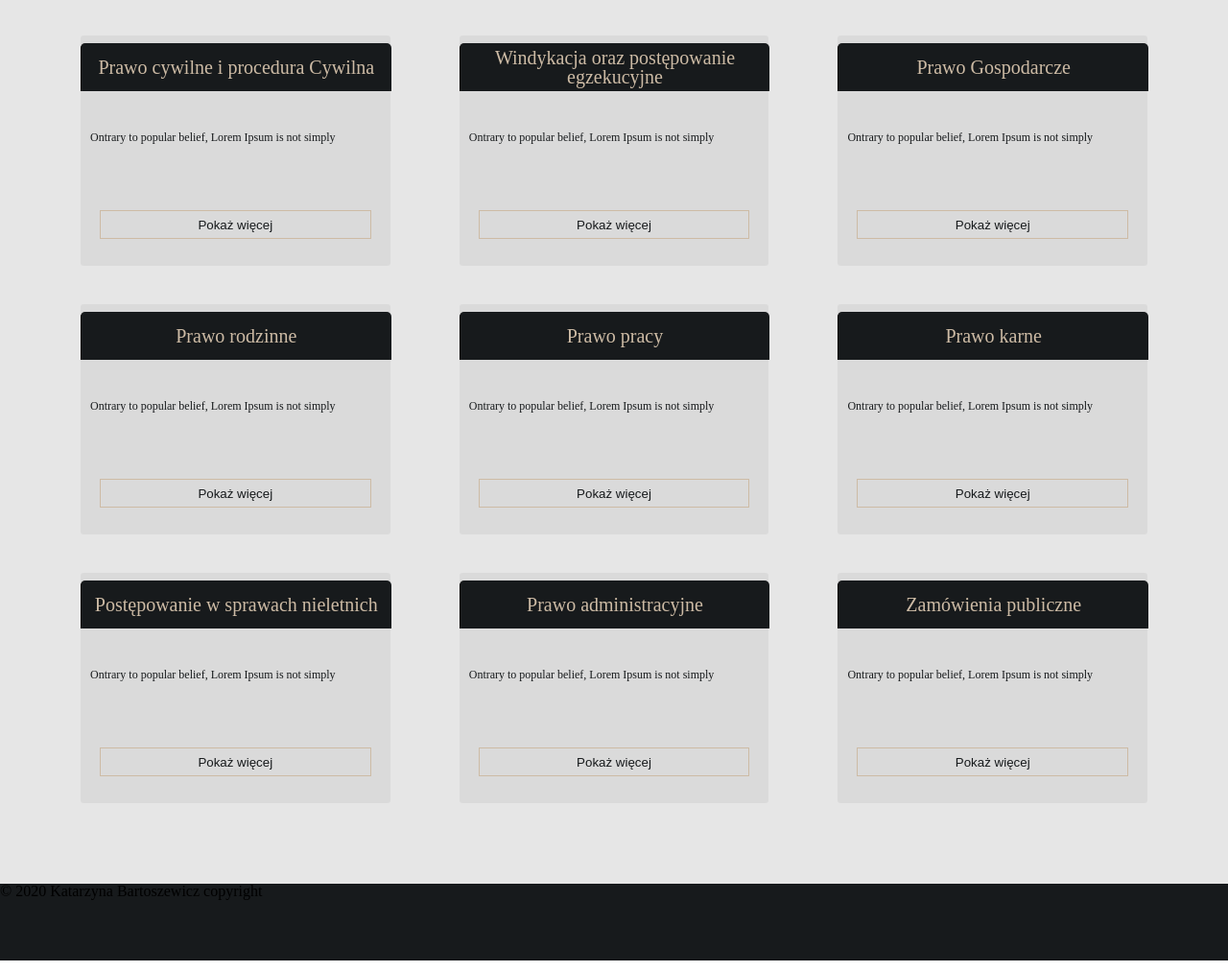
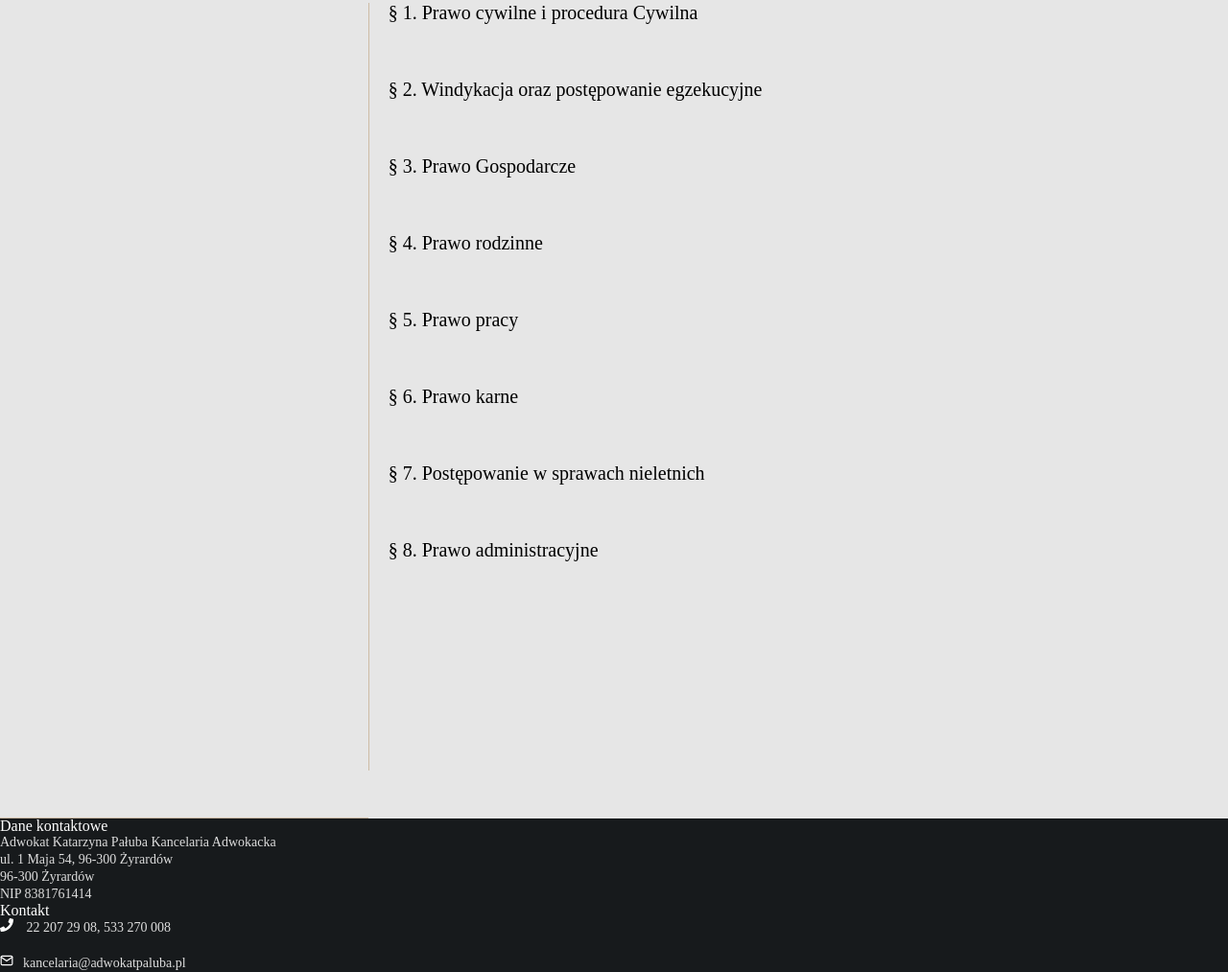
Before and after one commit to JacekMusz/kancelaria-adwokacka, a Gatsby site: page /dzialyprawa in a window 1280 px wide. Shown: the part 127-1140 px from the top of the page at 96% size. Built offline with nearby package versions, Linux system fonts and the light colour scheme; Gatsby itself is replaced by a stand-in of ours; a web font is replaced by a local one.

Commit message:
Dzialy prawa - changed Page skeleton

```diff
--- a/gatsby-config.js
+++ b/gatsby-config.js
@@ -31,6 +31,7 @@ module.exports = {
     `gatsby-transformer-sharp`,
     `gatsby-plugin-sharp`,
     `gatsby-plugin-styled-components`,
+    `gatsby-plugin-smoothscroll`,
     {
       resolve: `gatsby-plugin-manifest`,
       options: {
--- a/package.json
+++ b/package.json
@@ -13,6 +13,7 @@
     "gatsby-plugin-offline": "^3.2.12",
     "gatsby-plugin-react-helmet": "^3.3.5",
     "gatsby-plugin-sharp": "^2.6.13",
+    "gatsby-plugin-smoothscroll": "^1.2.0",
     "gatsby-plugin-styled-components": "^3.3.9",
     "gatsby-plugin-web-font-loader": "^1.0.4",
     "gatsby-source-filesystem": "^2.3.13",
@@ -21,6 +22,7 @@
     "react": "^16.12.0",
     "react-dom": "^16.12.0",
     "react-helmet": "^6.1.0",
+    "react-scroll": "^1.8.0",
     "styled-components": "^5.1.1"
   },
   "devDependencies": {
--- a/src/components/Elements/article.js
+++ b/src/components/Elements/article.js
@@ -32,7 +32,7 @@ const Article = styled.article`
 
   &:hover {
     background-color: rgba(0, 0, 0, 0.03);
-    transform: scale(1.02);
+    transform: scale(1.015);
   }
 `
 const StyledButton = styled.button`
--- a/src/components/Elements/lawDepartmentsSections.js
+++ b/src/components/Elements/lawDepartmentsSections.js
@@ -1,47 +1,42 @@
-import React from "react"
+import React, { useState } from "react"
 import styled from "styled-components"
 
 const LawDepartment = styled.section`
-  width: 28%;
-  min-height: 30vh;
+  width: 90%;
   display: flex;
   flex-direction: column;
-  justify-content: center;
-  background-color: rgba(0, 0, 0, 0.05);
+  justify-content: start;
   color: #171a1c;
-  margin: 20px;
   border-radius: 3px;
   transition: 0.3s;
+  margin-bottom: 60px;
   position: relative;
+
   .law-department__title {
-    color: #cdbba5;
+    color: black;
     display: block;
     font-size: 20px;
-    width: 100%;
-    height: 50px;
     position: relative;
-    display: flex;
-    justify-content: center;
-    align-items: center;
-    text-align: center;
-    top: 0;
-    border-left: 1px solid black;
-    background-color: #171a1c;
     border-radius: 5px 5px 0 0;
+    cursor: ${({ showText }) => (showText ? null : "pointer")};
+    transition: 0.4s;
+    padding-left: ${({ showText }) => (showText ? "50px" : "20px")};
+    &:hover {
+      padding-left: 50px;
+    }
   }
-  .law-department__entry-text {
-    font-size: 12px;
+  .law-department__text {
+    padding: 10px 20px;
+    font-size: 15px;
+    line-height: 22px;
     margin: 10px;
-  }
-  &:hover {
-    transform: scale(1.03);
-    box-shadow: 5px 5px 5px #171a1c;
+    transition: 0.5s;
   }
 `
 const StyledButton = styled.button`
-  min-width: 150px;
+  width: 150px;
   height: 30px;
-  margin: 60px 20px 20px 20px;
+  margin: 0 5px;
   padding: 5px 15px;
   border: none;
   border: 1px solid #cdbba5;
@@ -49,6 +44,7 @@ const StyledButton = styled.button`
   cursor: pointer;
   transition: 0.5s;
   color: #171a1c;
+  align-self: flex-end;
   &:hover {
     color: #171a1c;
     background-color: #cdbba5;
@@ -56,13 +52,24 @@ const StyledButton = styled.button`
 `
 
 const LawDepartmentsSections = ({ title, entryText, text }) => {
+  const [showText, setShowText] = useState(false)
+  const [titleHovered, setTitleHovered] = useState(false)
   return (
-    <LawDepartment>
-      <h6 className="law-department__title">{title}</h6>
-      <br />
-      <br />
-      <p className="law-department__entry-text">{entryText}</p>
-      <StyledButton>Pokaż więcej</StyledButton>
+    <LawDepartment showText={showText}>
+      <h6
+        className="law-department__title"
+        onMouseOver={() => setTitleHovered(true)}
+        onMouseLeave={() => setTitleHovered(false)}
+        onClick={() => setShowText(true)}
+      >
+        {title}
+      </h6>
+      {showText && <p className="law-department__text">{text}</p>}
+      {showText && (
+        <StyledButton onClick={() => setShowText(!showText)}>
+          {"Schowaj"}
+        </StyledButton>
+      )}
     </LawDepartment>
   )
 }
--- a/src/components/layout.js
+++ b/src/components/layout.js
@@ -4,6 +4,8 @@ import { useStaticQuery, graphql } from "gatsby"
 import Header from "./header"
 import "./layout.css"
 import styled from "styled-components"
+import { FaPhone } from "react-icons/fa"
+import { FiMail } from "react-icons/fi"
 
 const MainContainer = styled.div`
   max-width: 100vw;
@@ -12,10 +14,10 @@ const MainContainer = styled.div`
 const MainContent = styled.main`
   padding-top: 10vh;
   max-width: 100vw;
+  background-color: rgb(230, 230, 230);
 `
 const Footer = styled.footer`
   background-color: #171a1c;
-  height: 10vh;
 `
 const Layout = ({ children }) => {
   const data = useStaticQuery(graphql`
@@ -28,12 +30,104 @@ const Layout = ({ children }) => {
     }
   `)
 
+  const StyledAdrress = styled.address`
+    display: flex;
+    flex-direction: column;
+    width: 48%;
+    color: white;
+    .adrress-icon {
+      color: white;
+      margin-right: 10px;
+    }
+    h3 {
+      font-size: 14px;
+    }
+    p {
+      font-size: 12px;
+      color: #ddd;
+      line-height: 16px;
+    }
+
+    @media (min-width: 360px) {
+      width: 45%;
+    }
+
+    @media (min-width: 410px) {
+      h3 {
+        font-size: 15px;
+      }
+      p {
+        font-size: 12px;
+        line-height: 15px;
+      }
+    }
+    /* Media for iPad (768px) */
+    @media (min-width: 767px) {
+      width: 40%;
+      h3 {
+        font-size: 16px;
+      }
+      p {
+        font-size: 13px;
+        line-height: 16px;
+      }
+    }
+    @media (min-width: 1199px) {
+      h3 {
+        font-size: 18px;
+      }
+      p {
+        font-size: 14px;
+        line-height: 18px;
+      }
+    }
+    @media (min-width: 1599px) {
+      h3 {
+        font-size: 20px;
+      }
+      p {
+        font-size: 15px;
+        line-height: 19px;
+      }
+    }
+  `
+
+  const CopyrightWrapper = styled.div`
+    position: absolute;
+    bottom: 5px;
+    right: 10px;
+    font-size: 8px;
+  `
   return (
     <MainContainer>
       <Header siteTitle={data.site.siteMetadata.title} />
       <MainContent>{children}</MainContent>
       <Footer>
-        © {new Date().getFullYear()} Katarzyna Bartoszewicz copyright
+        <StyledAdrress>
+          <h4>Dane kontaktowe</h4>
+          <p>
+            Adwokat Katarzyna Pałuba Kancelaria Adwokacka
+            <br />
+            ul. 1 Maja 54, 96-300 Żyrardów
+            <br />
+            96-300 Żyrardów
+            <br />
+            NIP 8381761414
+          </p>
+        </StyledAdrress>
+        <StyledAdrress>
+          <h4>Kontakt</h4>
+          <p>
+            <FaPhone className="adrress-icon" /> 22 207 29 08, 533 270 008
+            <br />
+            <br />
+            <FiMail className="adrress-icon" />
+            kancelaria@adwokatpaluba.pl
+          </p>
+        </StyledAdrress>
+        <CopyrightWrapper>
+          {/* &copy; Copyright {d.getFullYear()}, Katarzyna Bartoszewicz */}
+        </CopyrightWrapper>
       </Footer>
     </MainContainer>
   )
--- a/src/pages/dzialyprawa.js
+++ b/src/pages/dzialyprawa.js
@@ -5,77 +5,47 @@ import SEO from "../components/seo"
 import styled from "styled-components"
 import LawDepartmentsSections from "./../components/Elements/lawDepartmentsSections"
 
+const PageContainer = styled.div`
+  min-height: 100vh;
+  width: 100%;
+  display: flex;
+  flex-direction: row;
+  justify-content: "space-between";
+  align-items: "space-around";
+  overflow: hidden;
+`
 const SectionsContainer = styled.div`
   min-height: 100vh;
-  width: 90%;
-  background-color: rgb(230, 230, 230);
+  width: 70%;
+  margin: 50px 0;
   display: flex;
-  flex-wrap: wrap;
-  padding: 5%;
-  justify-content: space-between;
-  align-items: "space-between";
+  flex-direction: column;
+  justify-content: "space-between";
+  align-items: "space-around";
+  border-left: 1px solid #cdbba5;
 `
 
-const sections = [
-  {
-    name: "Prawo cywilne i procedura Cywilna",
-    entryText: "Ontrary to popular belief, Lorem Ipsum is not simply",
-    text:
-      "Ontrary to popular belief, Lorem Ipsum is not simply random text. It has roots in a piece of classical Latin literature from 45 BC, making it over 2000 years old. Richard McClintock, a Latin professor at Hampden-Sydney College in Virginia, looked up one of the more obscure Latin words, consectetur, from a Lorem Ipsum passage, and going through the cites of the word in classical literature, discovered the undoubtable source. Lorem Ipsum comes from sections 1.10.32 and 1.10.33 of(The Extremes of Good and Evil) by Cicero, written in 45 BC. This book is a treatise on the theory of ethics, very popular during the Renaissance. The first line of Lorem Ipsum, , comes from a line in section 1.10.32",
-  },
-  {
-    name: "Windykacja oraz postępowanie egzekucyjne",
-    entryText: "Ontrary to popular belief, Lorem Ipsum is not simply",
-    text:
-      "Ontrary to popular belief, Lorem Ipsum is not simply random text. It has roots in a piece of classical Latin literature from 45 BC, making it over 2000 years old. Richard McClintock, a Latin professor at Hampden-Sydney College in Virginia, looked up one of the more obscure Latin words, consectetur, from a Lorem Ipsum passage, and going through the cites of the word in classical literature, discovered the undoubtable source. Lorem Ipsum comes from sections 1.10.32 and 1.10.33 of(The Extremes of Good and Evil) by Cicero, written in 45 BC. This book is a treatise on the theory of ethics, very popular during the Renaissance. The first line of Lorem Ipsum, , comes from a line in section 1.10.32",
-  },
-  {
-    name: " Prawo Gospodarcze",
-    entryText: "Ontrary to popular belief, Lorem Ipsum is not simply",
-    text:
-      "Ontrary to popular belief, Lorem Ipsum is not simply random text. It has roots in a piece of classical Latin literature from 45 BC, making it over 2000 years old. Richard McClintock, a Latin professor at Hampden-Sydney College in Virginia, looked up one of the more obscure Latin words, consectetur, from a Lorem Ipsum passage, and going through the cites of the word in classical literature, discovered the undoubtable source. Lorem Ipsum comes from sections 1.10.32 and 1.10.33 of(The Extremes of Good and Evil) by Cicero, written in 45 BC. This book is a treatise on the theory of ethics, very popular during the Renaissance. The first line of Lorem Ipsum, , comes from a line in section 1.10.32",
-  },
-  {
-    name: "Prawo rodzinne",
-    entryText: "Ontrary to popular belief, Lorem Ipsum is not simply",
-    text:
-      "Ontrary to popular belief, Lorem Ipsum is not simply random text. It has roots in a piece of classical Latin literature from 45 BC, making it over 2000 years old. Richard McClintock, a Latin professor at Hampden-Sydney College in Virginia, looked up one of the more obscure Latin words, consectetur, from a Lorem Ipsum passage, and going through the cites of the word in classical literature, discovered the undoubtable source. Lorem Ipsum comes from sections 1.10.32 and 1.10.33 of(The Extremes of Good and Evil) by Cicero, written in 45 BC. This book is a treatise on the theory of ethics, very popular during the Renaissance. The first line of Lorem Ipsum, , comes from a line in section 1.10.32",
-  },
-  {
-    name: "Prawo pracy",
-    entryText: "Ontrary to popular belief, Lorem Ipsum is not simply",
-    text:
-      "Ontrary to popular belief, Lorem Ipsum is not simply random text. It has roots in a piece of classical Latin literature from 45 BC, making it over 2000 years old. Richard McClintock, a Latin professor at Hampden-Sydney College in Virginia, looked up one of the more obscure Latin words, consectetur, from a Lorem Ipsum passage, and going through the cites of the word in classical literature, discovered the undoubtable source. Lorem Ipsum comes from sections 1.10.32 and 1.10.33 of(The Extremes of Good and Evil) by Cicero, written in 45 BC. This book is a treatise on the theory of ethics, very popular during the Renaissance. The first line of Lorem Ipsum, , comes from a line in section 1.10.32",
-  },
-  {
-    name: "Prawo karne",
-    entryText: "Ontrary to popular belief, Lorem Ipsum is not simply",
-    text:
-      "Ontrary to popular belief, Lorem Ipsum is not simply random text. It has roots in a piece of classical Latin literature from 45 BC, making it over 2000 years old. Richard McClintock, a Latin professor at Hampden-Sydney College in Virginia, looked up one of the more obscure Latin words, consectetur, from a Lorem Ipsum passage, and going through the cites of the word in classical literature, discovered the undoubtable source. Lorem Ipsum comes from sections 1.10.32 and 1.10.33 of(The Extremes of Good and Evil) by Cicero, written in 45 BC. This book is a treatise on the theory of ethics, very popular during the Renaissance. The first line of Lorem Ipsum, , comes from a line in section 1.10.32",
-  },
-  {
-    name: "Postępowanie w sprawach nieletnich",
-    entryText: "Ontrary to popular belief, Lorem Ipsum is not simply",
-    text:
-      "Ontrary to popular belief, Lorem Ipsum is not simply random text. It has roots in a piece of classical Latin literature from 45 BC, making it over 2000 years old. Richard McClintock, a Latin professor at Hampden-Sydney College in Virginia, looked up one of the more obscure Latin words, consectetur, from a Lorem Ipsum passage, and going through the cites of the word in classical literature, discovered the undoubtable source. Lorem Ipsum comes from sections 1.10.32 and 1.10.33 of(The Extremes of Good and Evil) by Cicero, written in 45 BC. This book is a treatise on the theory of ethics, very popular during the Renaissance. The first line of Lorem Ipsum, , comes from a line in section 1.10.32",
-  },
-  {
-    name: "Prawo administracyjne ",
-    entryText: "Ontrary to popular belief, Lorem Ipsum is not simply",
-    text:
-      "Ontrary to popular belief, Lorem Ipsum is not simply random text. It has roots in a piece of classical Latin literature from 45 BC, making it over 2000 years old. Richard McClintock, a Latin professor at Hampden-Sydney College in Virginia, looked up one of the more obscure Latin words, consectetur, from a Lorem Ipsum passage, and going through the cites of the word in classical literature, discovered the undoubtable source. Lorem Ipsum comes from sections 1.10.32 and 1.10.33 of(The Extremes of Good and Evil) by Cicero, written in 45 BC. This book is a treatise on the theory of ethics, very popular during the Renaissance. The first line of Lorem Ipsum, , comes from a line in section 1.10.32",
-  },
-  {
-    name: "Zamówienia publiczne",
-    entryText: "Ontrary to popular belief, Lorem Ipsum is not simply",
-    text:
-      "Ontrary to popular belief, Lorem Ipsum is not simply random text. It has roots in a piece of classical Latin literature from 45 BC, making it over 2000 years old. Richard McClintock, a Latin professor at Hampden-Sydney College in Virginia, looked up one of the more obscure Latin words, consectetur, from a Lorem Ipsum passage, and going through the cites of the word in classical literature, discovered the undoubtable source. Lorem Ipsum comes from sections 1.10.32 and 1.10.33 of(The Extremes of Good and Evil) by Cicero, written in 45 BC. This book is a treatise on the theory of ethics, very popular during the Renaissance. The first line of Lorem Ipsum, , comes from a line in section 1.10.32",
-  },
-]
+const Title = styled.h3`
+  width: 100%;
+  text-align: center;
+  font-size: 24px;
+  margin-top: 20px;
+`
+
+const SubTitle = styled.h3`
+  display: block;
+  width: 30%;
+  text-align: center;
+  font-size: 24px;
+  margin-top: 20px;
+  border-bottom: 1px solid #cdbba5;
+`
+
 const Aktualnosci = () => (
   <Layout>
     <SEO title="dzialy-prawa" />
-    {/* <Link to="/">Go back to the homepage</Link> */}
+    <PageContainer>
+      <SubTitle>Działy Prawa</SubTitle>
       <SectionsContainer>
         {sections.map(item => {
           return (
@@ -87,7 +57,60 @@ const Aktualnosci = () => (
           )
         })}
       </SectionsContainer>
+    </PageContainer>
   </Layout>
 )
 
 export default Aktualnosci
+
+const sections = [
+  {
+    name: "§ 1. Prawo cywilne i procedura Cywilna",
+    entryText: "Ontrary to popular belief, Lorem Ipsum is not simply",
+    text:
+      "Kancelaria świadczy pomoc prawną w sprawach z zakresu prawa cywilnego: osobowego, rzeczowego, zobowiązaniowego oraz spadkowego. Do powyższych spraw należą w szczególności: sprawy o ochronę dóbr osobistych, sprawy dotyczące nieruchomości (m.in. sprzedaż, najem, użytkowanie wieczyste, dzierżawa, zasiedzenie, zniesienie współwłasności, służebności, usuwanie wad prawnych nieruchomości, postępowanie wieczystoksięgowe), umów (m.in. zlecenia, o dzieło, świadczenia usług, nabywania i zbywania składników majątkowych i niemajątkowych,współpracy i umów ramowych, cesji wierzytelności lub długu, darowizny, użyczenia, pożyczki) sprawy związane z zarządzaniem nieruchomościami przez wspólnoty mieszkaniowe, podział majątku, stwierdzenie nabycia spadku, dział spadku, doradztwo w zakresie dziedziczenia,",
+  },
+  {
+    name: "§ 2. Windykacja oraz postępowanie egzekucyjne",
+    entryText: "Ontrary to popular belief, Lorem Ipsum is not simply",
+    text: `Windykacja ugodowa to usługa, w ramach której dochodzimy dla naszych Klientów wymagalnych należności, również przeterminowanych. Pomagamy także dłużnikom w negocjacjach warunków spłaty zobowiązań.
+      Dochodzenie należności w ramach postępowania egzekucyjnego obejmuje wszczęcie postępowania oraz udział w dalszych czynnościach. W ramach postępowania egzekucyjnego Kancelaria reprezentuje zarówno wierzycieli jak i dłużników. W zakresie działalności znajdują się także skargi na czynności komornika.`,
+  },
+  {
+    name: "§ 3. Prawo Gospodarcze",
+    entryText: "Ontrary to popular belief, Lorem Ipsum is not simply",
+    text:
+      "Kancelaria prowadzi obsługę podmiotów gospodarczych, w ramach której w szczególności tworzy powyższe podmioty (m.in. spółki osobowe, spółek kapitałowe, spółdzielnie, stowarzyszenia, fundacje) oraz reprezentuje je przed sądem rejestrowym, obsługuje procesy łączenia, dzielenia oraz przekształceń podmiotów gospodarczych, obsługuje proces korporacyjny, w tym przygotowanie projektów uchwał zgromadzenia wspólników i innych organów spółek kapitałowych, regulaminów działania organów korporacyjnych oraz statutów podmiotów gospodarczych.",
+  },
+  {
+    name: "§ 4. Prawo rodzinne",
+    entryText: "Ontrary to popular belief, Lorem Ipsum is not simply",
+    text:
+      "Kancelaria udziela pomocy prawnej w sprawach z zakresu prawa rodzinnego, w szczególności: rozwodach , separacji, alimentów, władzy rodzicielskiej, kontaktach z dziećmi, ustalanie i zaprzeczanie pochodzenia dziecka, ubezwłasnowolnienie, rozstrzyganie o istotnych sprawach rodziny. Ponadto kancelaria zajmuje się sprawami z zakresu poddania przymusowemu leczeniu.",
+  },
+  {
+    name: "§ 5. Prawo pracy",
+    entryText: "Ontrary to popular belief, Lorem Ipsum is not simply",
+    text: `Kancelaria świadczy pomoc zarówno pracodawcą jak i pracownikom. Obsługuje pracodawców w zakresie prowadzenia dokumentacji pracowniczej (np. przygotowanie akt osobowych, sporządzanie świadectw pracy, regulaminów pracy i wynagradzania), przy sporządzaniu i rozwiązywaniu umów o pracę oraz umów cywilnoprawych zawieranych na podstawie prawa cywilnego, doradztwa prawnego w zakresie przestrzegania przepisów prawa pracy oraz prowadzenia sporów sądowych.
+
+      Kancelaria reprezentuje pracowników w sporach przeciwko pracodawcy przed sądami powszechnymi (np. z tytułu roszczeń o przywrócenie do pracy, odszkodowanie za bezzasadne rozwiązanie stosunku pracy, ustalenie istnienia stosunku pracy, zapłatę za przepracowane nadgodziny).`,
+  },
+  {
+    name: "§ 6. Prawo karne",
+    entryText: "Ontrary to popular belief, Lorem Ipsum is not simply",
+    text:
+      "Kancelaria oferuje kompleksową obronę osób fizycznych w procesach karnych, zarówno w postępowaniu przygotowawczym, jak i postępowaniu przed sądami powszechnymi oraz reprezentuje pokrzywdzonych na wszystkich etapach postępowania karnego. Kancelaria ponadto reprezentuje skazanych w postępowaniu wykonawczym i postępowaniu w sprawie wydania wyroku łącznego.",
+  },
+  {
+    name: "§ 7. Postępowanie w sprawach nieletnich",
+    entryText: "Ontrary to popular belief, Lorem Ipsum is not simply",
+    text:
+      "Kancelaria prowadzi pomoc nieletnim, w stosunku do których toczy się postępowanie w przedmiocie demoralizacji lub popełnienia czynu karalnego.",
+  },
+  {
+    name: "§ 8. Prawo administracyjne ",
+    entryText: "Ontrary to popular belief, Lorem Ipsum is not simply",
+    text:
+      "Kancelaria udziela pomocy prawnej w sprawach z zakresu prawa administracyjnego, w szczególności w zakresie zagadnień prawnych wynikających z prawa budowlanego, procesu inwestycyjnego, zagospodarowania przestrzennego (m.in. ocenia przydatność nieruchomości do danego procesu inwestycyjnego), prawa ochrony środowiska, wymeldowania, zmiany nazwiska. W ramach powyższych usług przygotowuje odwołania od decyzji administracyjnych, sporządzana skargi do Wojewódzkiego Sądu Administracyjnego oraz skargi kasacyjnych do Naczelnego Sądu Administracyjnego.",
+  },
+]
--- a/src/pages/index.js
+++ b/src/pages/index.js
@@ -3,7 +3,6 @@ import styled from "styled-components"
 import Layout from "../components/layout"
 import Image from "gatsby-image"
 import SEO from "../components/seo"
-import BackgroundImage from "gatsby-background-image"
 import ArticleContainer from "../components/Elements/article"
 import Button from "./../components/Elements/button"
 
@@ -188,7 +187,7 @@ const IndexPage = props => {
             </p>
           </div>
         </Section>
-        <Section>
+        <Section id="news">
           <div>
             <h3>Aktualności</h3>
           </div>
--- a/src/pages/kontakt.js
+++ b/src/pages/kontakt.js
@@ -7,7 +7,6 @@ import SEO from "../components/seo"
 const Kontakt = () => (
   <Layout>
     <SEO title="kontakt" />
-
     <Link to="/">Go back to the homepage</Link>
   </Layout>
 )
```
Also changed, not shown: src/components/Navigation/navigationHorizontal.js (+12 -1 lines), 1 other file. Lines whose indentation alone changed are shown as unchanged.
